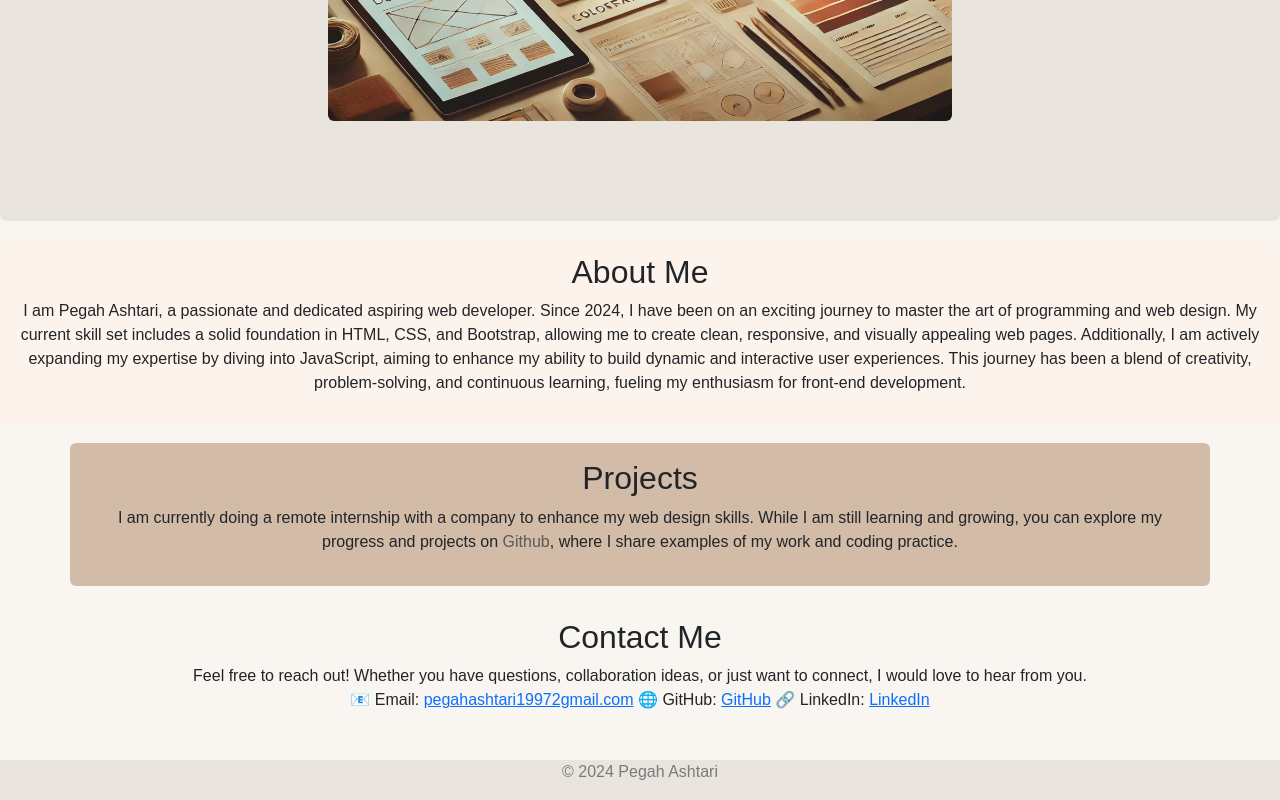
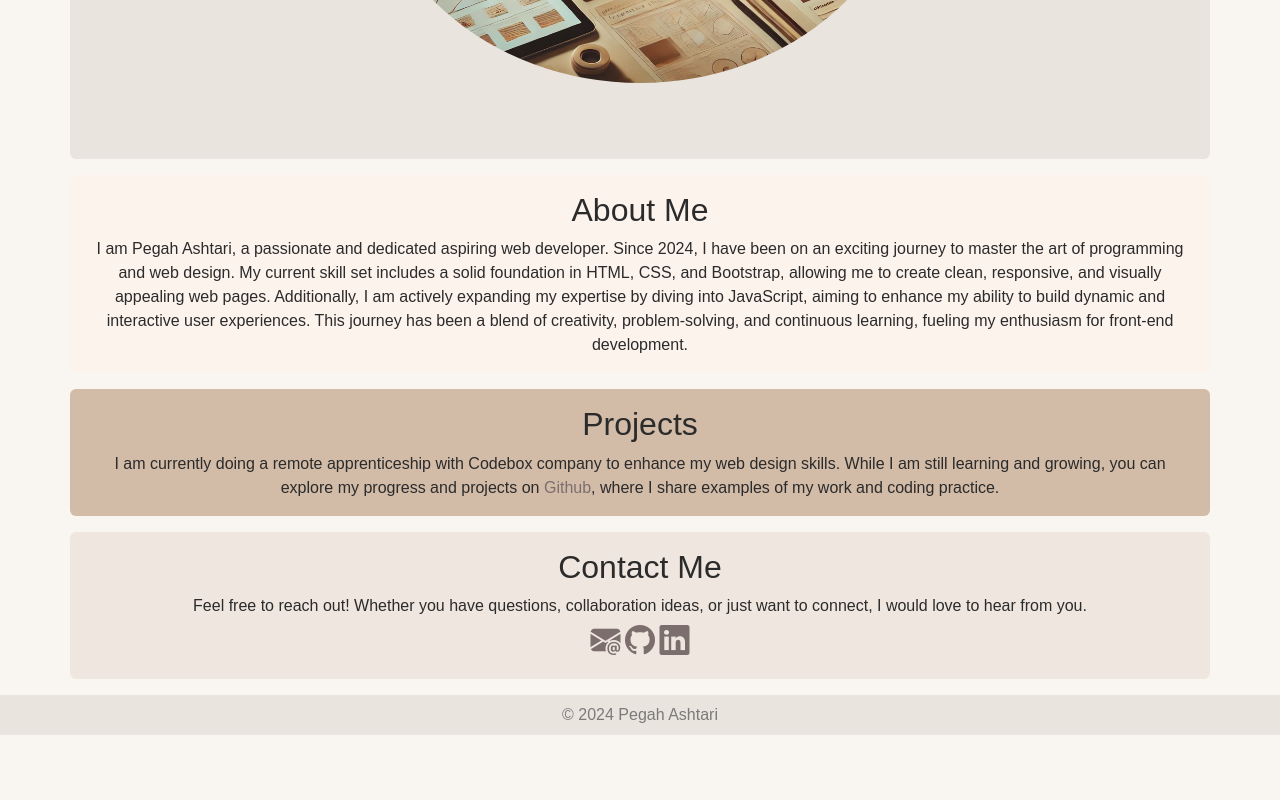
Before and after one commit to PegahAshtari/personal-website, a plain HTML site: page index.html in a window 1280 px wide. Shown: the part 606-1406 px from the top of the page. After the commit the page ends 1341 px from the top, so only its background shows below. Drawn offline with Linux system fonts and the light colour scheme.

Commit message:
finish design

```diff
--- a/css/style.css
+++ b/css/style.css
@@ -2,16 +2,22 @@ body {
     font-family: sans-serif;
     background-color: #f9f6f1;
     scroll-behavior: smooth;
+    color: #2b2b2b;
 }
 
-a:hover {
-    color: #fdf3ed;
-    transition: all 1s ease-in-out;
+p {
+    margin-bottom: 0px;
 }
 
 header {
     background: linear-gradient(145deg, #f5ede6, #efe7df);
     font-size: 18px;
+    color: #2b2b2b;
+}
+
+header a:hover {
+    color: #5a5a5a;
+    transition: all 1s ease-in-out;
 }
 
 #firstSection {
@@ -28,21 +34,29 @@ header {
 
 #thirdSection a {
     text-decoration: none;
+    color: #7d6e6e;
+}
+
+#thirdSection a:hover {
     color: #5a5a5a;
+    transition: all 0.5s ease-in-out;
+}
+
+#fourthSection {
+    background-color: #efe7df;
+}
+
+.social-icons {
+    font-size: 30px;
+    color: #7d6e6e;
+}
+
+.social-icons:hover {
+    color: #5a5a5a;
+    transition: all 0.5s ease-in-out;
 }
 
 footer {
     background-color: #eae4df;
     color: #7a7a7a;
 }
-#7d6e6e
-
-#5a5a5a
-
-#d2bba7
-
-#eae4df
-
-#fdf3ed
-
-#c5aa96
--- a/index.html
+++ b/index.html
@@ -31,19 +31,19 @@
   </header>
 
   <section>
-    <div class="container-fluid rounded p-3 my-3" id="firstSection">
+    <div class="container rounded p-3 my-3" id="firstSection">
         <div class="row">
             <div class="col text-center">
                 <h1>Pegah Ashtari</h1>
                 <p>Front End Developer and Designer</p>
-                <img src="./images/img1.webp" alt="web-design" class="img-fluid w-50 h-75 rounded">
+                <img src="./images/img1.webp" alt="web-design" class="img-fluid w-50 h-75 rounded-circle mt-4">
             </div>
         </div>
     </div>
   </section>
 
   <section>
-    <div class="container-fluid rounded p-3 my-3 text-center" id="secondSection">
+    <div class="container rounded p-3 my-3 text-center" id="secondSection">
         <div class="row">
             <div class="col">
                 <h2>About Me</h2>
@@ -58,23 +58,24 @@
         <div class="row">
             <div class="col">
                 <h2>Projects</h2>
-                <p>I am currently doing a remote internship with a company to enhance my web design skills. While I am still learning and growing, you can explore my progress and projects on <a href="https://github.com/PegahAshtari" target="_blank">Github</a>, where I share examples of my work and coding practice.</p>
+                <p>I am currently doing a remote apprenticeship with Codebox company to enhance my web design skills. While I am still learning and growing, you can explore my progress and projects on <a href="https://github.com/PegahAshtari" target="_blank">Github</a>, where I share examples of my work and coding practice.</p>
             </div>
         </div>
     </div>
   </section>
 
   <section>
-    <div class="container-fluid rounded p-3 my-3 text-center" id="fourthSection">
+    <div class="container rounded p-3 my-3 text-center" id="fourthSection">
         <div class="row">
             <div class="col">
                 <h2>Contact Me</h2>
                 <p>
                     Feel free to reach out! Whether you have questions, collaboration ideas, or just want to connect, I would love to hear from you.
-                    <br>
-                    📧 Email: <a href="pegahashtari19972gmail.com" target="_blank">pegahashtari19972gmail.com</a>
-                    🌐 GitHub: <a href="https://github.com/PegahAshtari" target="_blank">GitHub</a>
-                    🔗 LinkedIn: <a href="https://www.linkedin.com/in/pegaheashtari/" target="_blank">LinkedIn</a>
+                    <div id="">
+                        <a href="pegahashtari19972gmail.com" target="_blank" class="social-icons"><i class="bi bi-envelope-at-fill"></i></a>
+                    <a href="https://github.com/PegahAshtari" target="_blank" class="social-icons"><i class="bi bi-github"></i></a>
+                    <a href="https://www.linkedin.com/in/pegaheashtari/" target="_blank" class="social-icons"><i class="bi bi-linkedin"></i></a>
+                    </div>
                 </p>
             </div>
         </div>
@@ -82,7 +83,7 @@
   </section>
 
 
-    <footer class="container-fluid text-center">
+    <footer class="container-fluid text-center py-2">
         <div class="row">
             <div class="col">
                 <p>© 2024 Pegah Ashtari</p>
```
